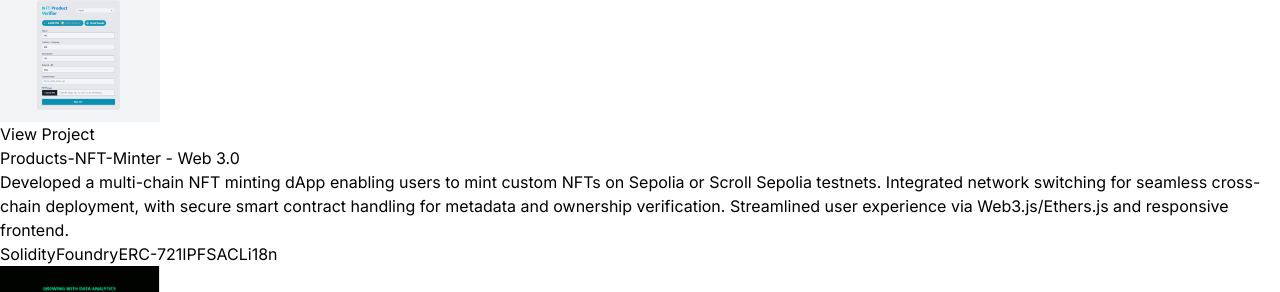
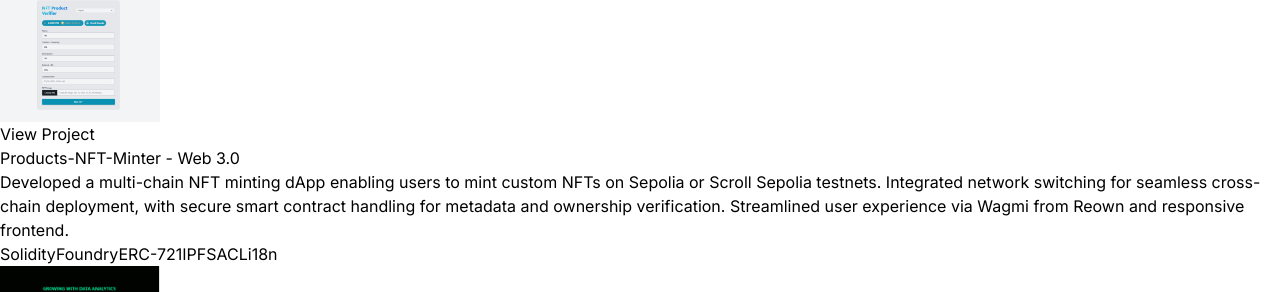
Before and after one commit to NaderQast/portfolio, a React (Vite) app: page / in a window 1280 px wide. Shown: the part 2590-2882 px from the top of the page. Built offline with nearby package versions, Linux system fonts and the light colour scheme.

Commit message:
project update

```diff
--- a/src/constants/index.js
+++ b/src/constants/index.js
@@ -87,7 +87,7 @@ export const PROJECTS = [
     title: "Products-NFT-Minter - Web 3.0",
     image: project11,
     description:
-      "Developed a multi-chain NFT minting dApp enabling users to mint custom NFTs on Sepolia or Scroll Sepolia testnets. Integrated network switching for seamless cross-chain deployment, with secure smart contract handling for metadata and ownership verification. Streamlined user experience via Web3.js/Ethers.js and responsive frontend. ",
+      "Developed a multi-chain NFT minting dApp enabling users to mint custom NFTs on Sepolia or Scroll Sepolia testnets. Integrated network switching for seamless cross-chain deployment, with secure smart contract handling for metadata and ownership verification. Streamlined user experience via Wagmi from Reown and responsive frontend. ",
     technologies: ["Solidity", "Foundry", "ERC-721", "IPFS", "ACL", "i18n"],
     link: "https://nft-minter-mu-six.vercel.app/",
   },
```
